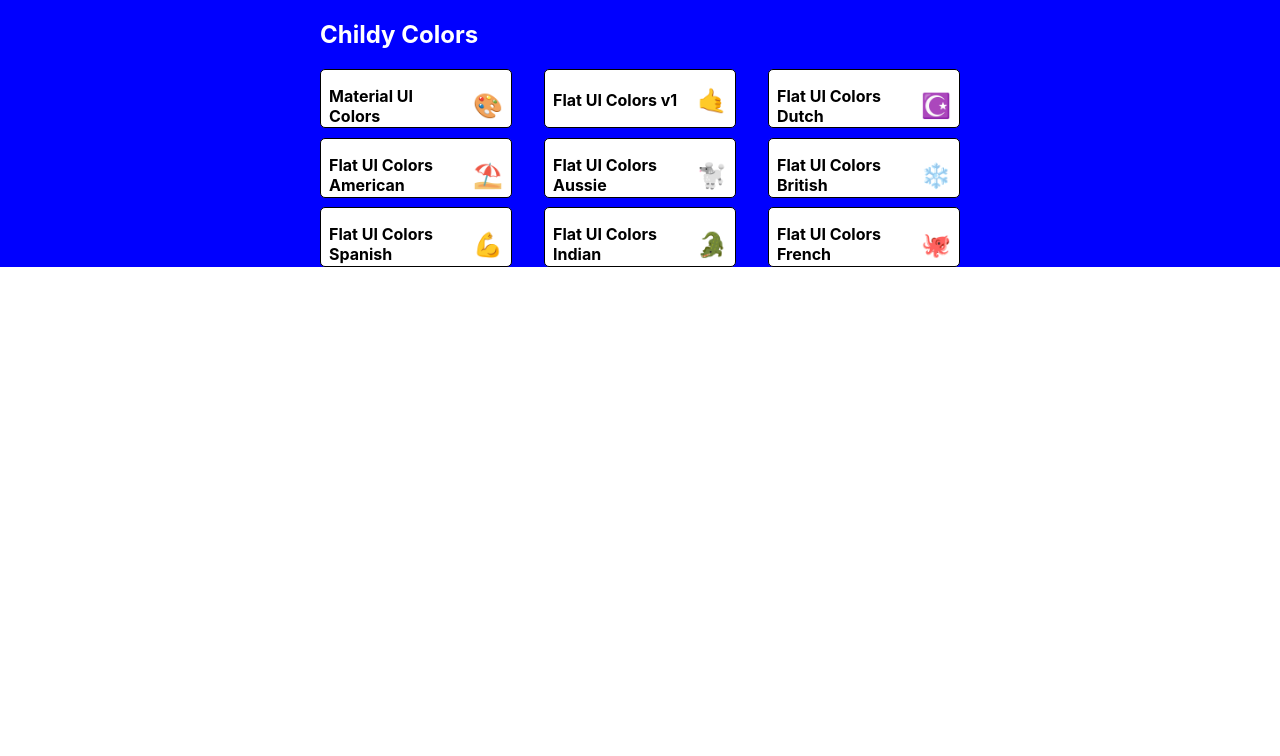
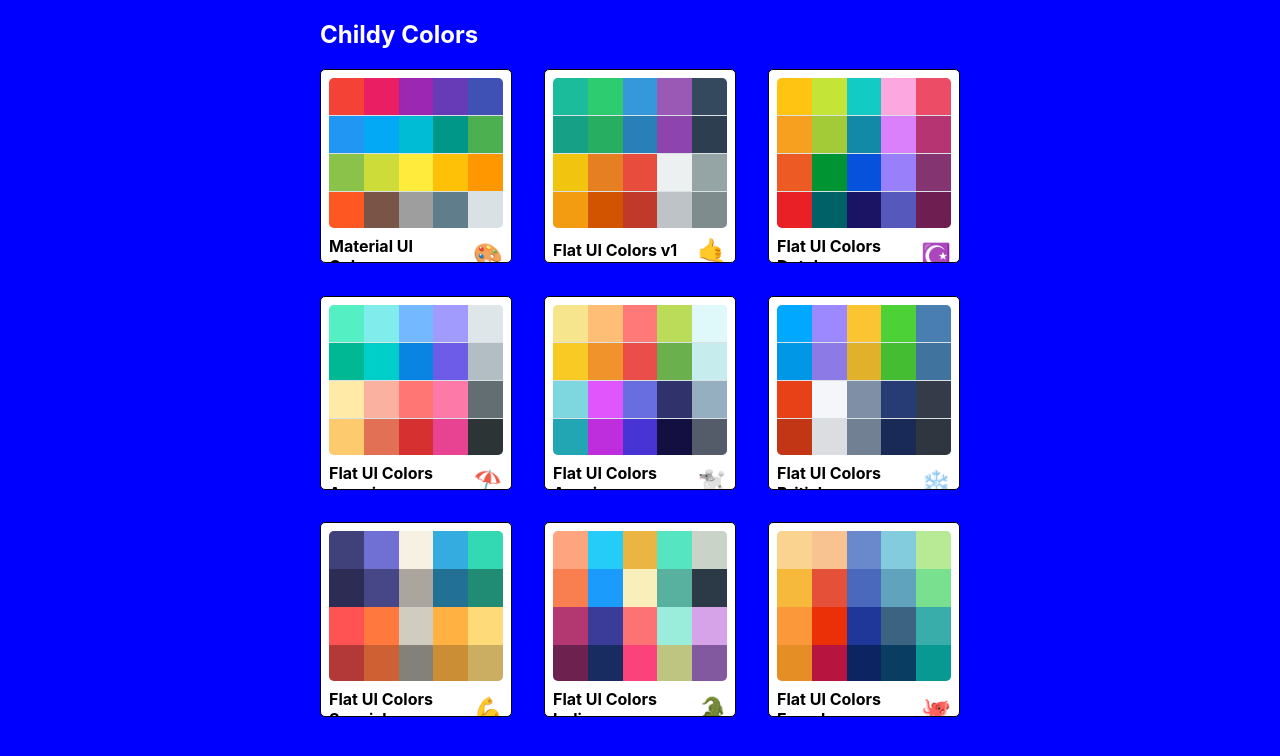
Before and after one commit to appsius/Color_Botanic, a React (Create React App) app: page / in a window 1280 px wide. Shown: the top 756 px of the page. Built offline with nearby package versions, Linux system fonts and the light colour scheme.

Commit message:
Finishing Up MiniPalette

```diff
--- a/src/MiniPalette.js
+++ b/src/MiniPalette.js
@@ -14,7 +14,11 @@ const styles = {
     }
   },
   colors: {
-    backgroundColor: 'grey'
+    backgroundColor: '#dae1e4',
+    height: '150px',
+    width: '100%',
+    borderRadius: '5px',
+    overflow: 'hidden'
   },
   title: {
     display: 'flex',
@@ -29,16 +33,30 @@ const styles = {
   emoji: {
     marginLeft: '0.5rem',
     fontSize: '1.5rem'
+  },
+  miniColor: {
+    height: '25%',
+    width: '20%',
+    display: 'inline-block',
+    margin: '0 auto',
+    position: 'relative',
+    marginBottom: '-3.5px'
   }
 };
 
 function MiniPalette(props) {
-  const { classes, paletteName, emoji } = props;
-  console.log(classes);
+  const { classes, paletteName, emoji, colors } = props;
+  const miniColorBoxes = colors.map(color => (
+    <div
+      className={classes.miniColor}
+      style={{ backgroundColor: color.color }}
+      key={color.name}
+    ></div>
+  ));
 
   return (
     <div className={classes.root}>
-      <div className={classes.colors}></div>
+      <div className={classes.colors}>{miniColorBoxes}</div>
       <h5 className={classes.title}>
         {paletteName} <span className={classes.emoji}>{emoji}</span>
       </h5>
--- a/src/PaletteList.js
+++ b/src/PaletteList.js
@@ -6,7 +6,7 @@ import { withStyles } from '@material-ui/core/styles';
 const styles = {
   root: {
     backgroundColor: 'blue',
-    height: '100%',
+    height: '100vh',
     display: 'flex',
     alignItems: 'flex-start',
     justifyContent: 'center'
```
